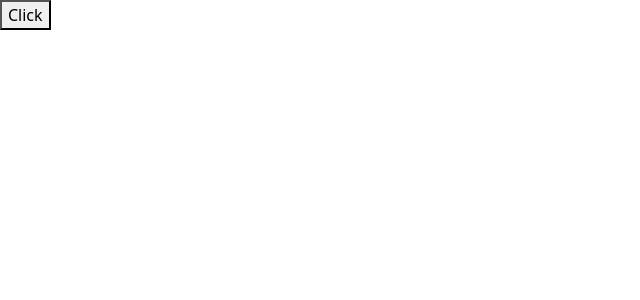
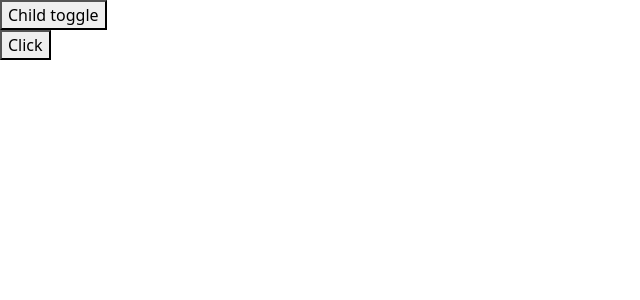
Before and after one commit to Amit-1998/DEV_PP_11, a React (Create React App) app in the folder Module3/MoviesApp/movieapp/: page / in a window 1280 px wide. Shown: the top 300 px of the page, without its empty margins (0-640 px from the left). Built offline with nearby package versions, Linux system fonts and the light colour scheme.

Commit message:
Done and understood all the concepts regarding stages of a component by toggling button

```diff
--- a/Module3/MoviesApp/movieapp/src/App.js
+++ b/Module3/MoviesApp/movieapp/src/App.js
@@ -1,39 +1,34 @@
 import React from "react";
+import Child from "./Child";
 
-class App extends React.Component{
+class App extends React.Component {
 
-    constructor(props){ // constructor mein props milte hi hai syntax hai aisa halaki props mein undefine aayega, Although App khud ek Parent Comp hai
+  state = {
+    child: true,
+  }
 
-        super(props); // super ye Uper React.Component vaali class hogi
-        console.log("constructor was called");
-        this.state = {  // this means ye jo App comp hai ismein state bna do, pehle ham state ko bhar bnate they,ab bhar nhi bnayenge constructor creation phase mein call hota hai to creation phase mein hi bna denge
-            on: false
-        };
-    }
+  render = () => {
+    return (
+      <div>
+        <button onClick={() => {
+          if (this.state.child) {
+            this.setState({ child: false });
+          }
+          else {
+            this.setState({ child: true });
+          }
+        }}>
+        Child toggle
+        </button>
 
-    componentDidMount(){
-       console.log("component did mount was called");
-    }
+        { // conditional rendering
+          this.state.child ? <Child /> : ""
+        }
 
-    componentDidUpdate(){
-        console.log("component did update was called");
-    }
+      </div>
+    );
+  }
 
-    render = ()=>{
-        console.log("render was called");
-        return (
-             <div>
-                  <button onClick={ ()=>{
-                      if(this.state.on){
-                          this.setState( {on: false} );
-                      }
-                      else{
-                         this.setState( {on: true} );
-                      }
-                  } }>Click</button>
-             </div>
-        );
-    }
 }
 
 export default App;
--- /dev/null
+++ b/Module3/MoviesApp/movieapp/src/Child.jsx
@@ -0,0 +1,43 @@
+import React from "react";
+
+class Child extends React.Component{
+
+    constructor(props){ // constructor mein props milte hi hai syntax hai aisa halaki props mein undefine aayega, Although App khud ek Parent Comp hai
+
+        super(props); // super ye Uper React.Component vaali class hogi
+        console.log("constructor was called");
+        this.state = {  // this means ye jo App comp hai ismein state bna do, pehle ham state ko bhar bnate they,ab bhar nhi bnayenge constructor creation phase mein call hota hai to creation phase mein hi bna denge
+            on: false
+        };
+    }
+
+    componentDidMount(){
+       console.log("component did mount was called");
+    }
+
+    componentDidUpdate(){
+        console.log("component did update was called");
+    }
+
+    componentWillUnmount(){
+         console.log("component will unmount was called");
+    }
+
+    render = ()=>{
+        console.log("render was called");
+        return (
+             <div>
+                  <button onClick={ ()=>{
+                      if(this.state.on){
+                          this.setState( {on: false} );
+                      }
+                      else{
+                         this.setState( {on: true} );
+                      }
+                  } }>Click</button>
+             </div>
+        );
+    }
+}
+
+export default Child;
```
